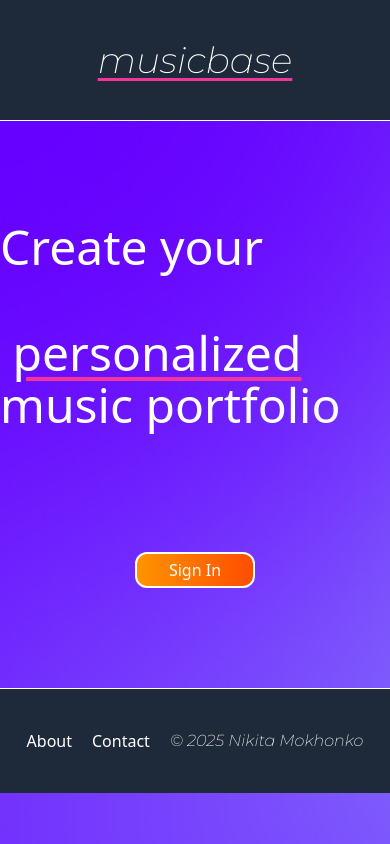
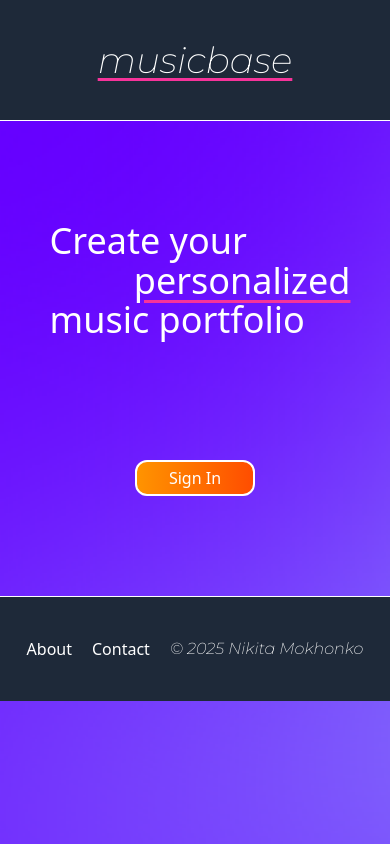
Before and after one commit to NikitaMokhonko/Musicbase, a React (Vite) app in the folder frontend/: page / in a window 390 px wide. Built offline with nearby package versions, Linux system fonts and the light colour scheme; no server answers.

Commit message:
Adjusted text for mobile view

```diff
--- a/frontend/src/routes/index.tsx
+++ b/frontend/src/routes/index.tsx
@@ -14,7 +14,7 @@ function LandingPage() {
         id="border"
         className="mx-auto rounded-2xl w-100 border-black flex flex-col mt-25 mb-5 items-center justify-center"
       >
-        <h1 className="text-5xl text-white text-left leading-[1.1]">
+        <h1 className="md:text-5xl text-4xl text-white text-left leading-[1.1]">
           Create your <br />
           &nbsp; &nbsp; &nbsp; &nbsp; &nbsp;
           <span className="underline decoration-pink-500 underline-offset-6">
```
